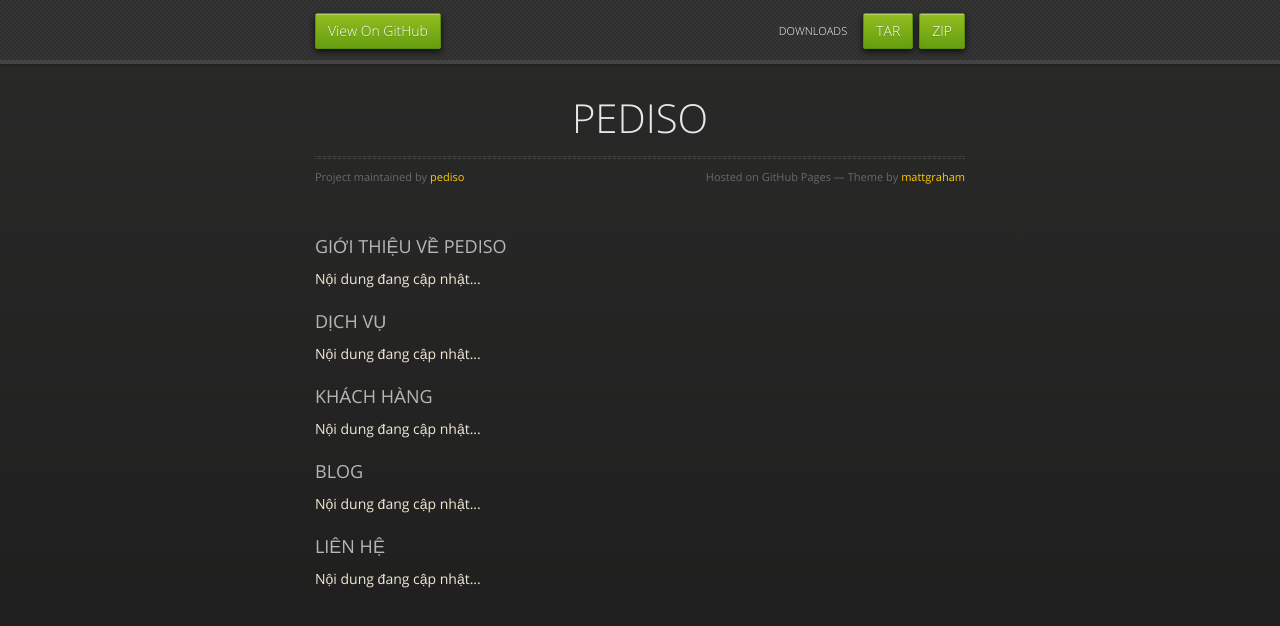
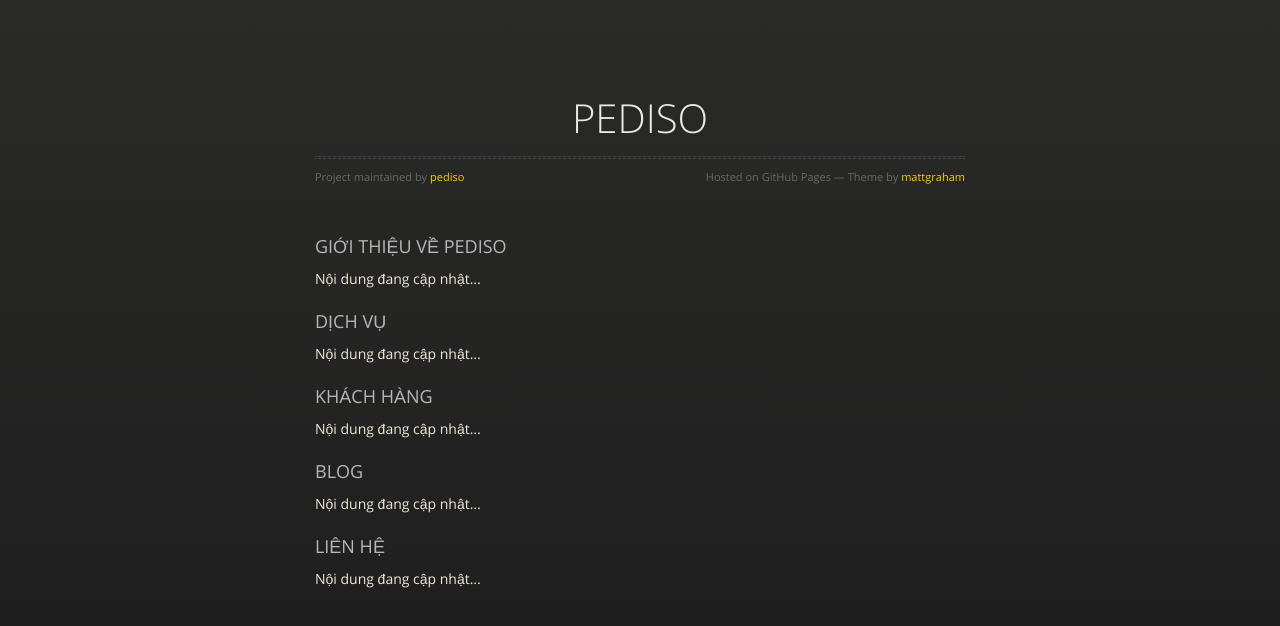
Before and after one commit to pediso/pediso, a plain HTML site: page index.html in a window 1280 px wide. Drawn offline with nearby package versions, Linux system fonts and the light colour scheme.

Commit message:
Update index.html

```diff
--- a/index.html
+++ b/index.html
@@ -18,7 +18,7 @@
 
   </head>
   <body>
-      <div id="header">
+      <div id="header" style="display:none">
         <nav>
           <li class="fork"><a href="https://github.com/pediso/pediso">View On GitHub</a></li>
           <li class="downloads"><a href="https://github.com/pediso/pediso/zipball/master">ZIP</a></li>
```
